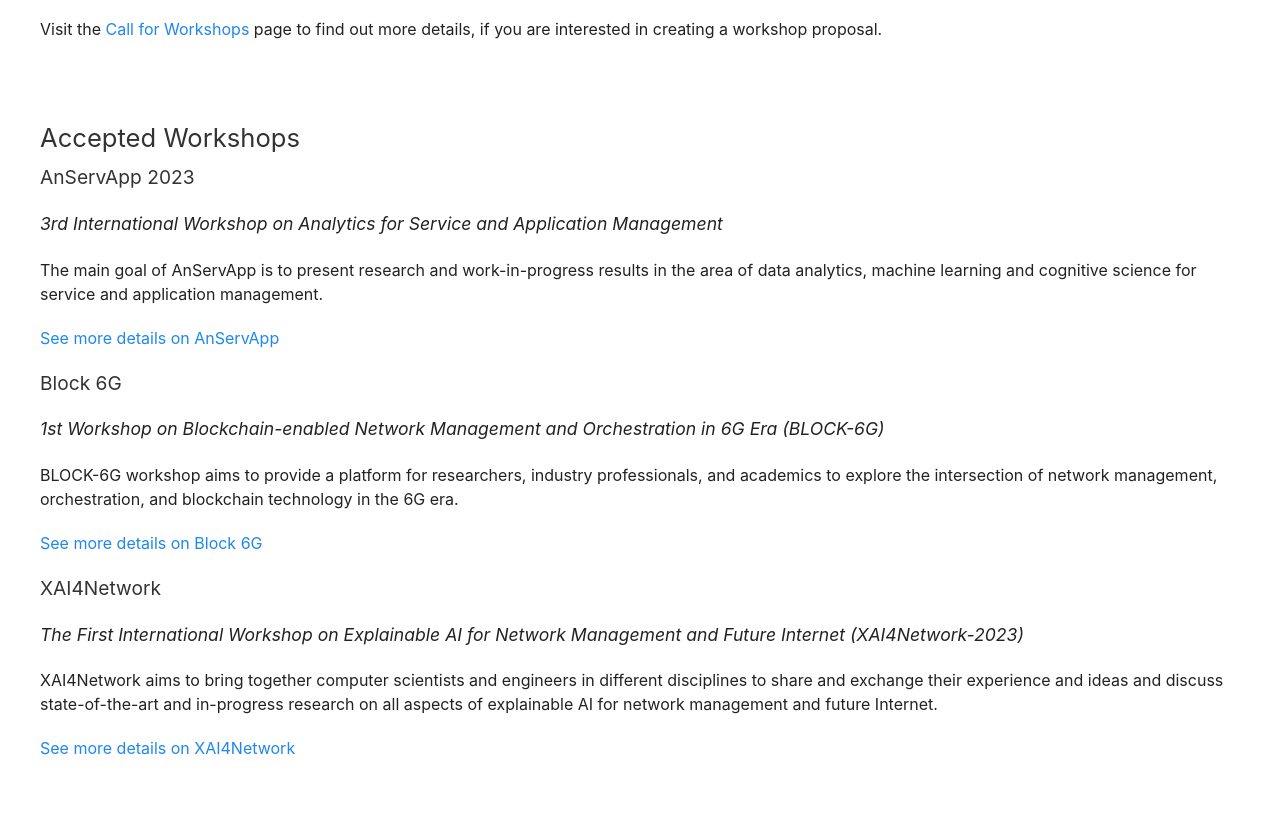
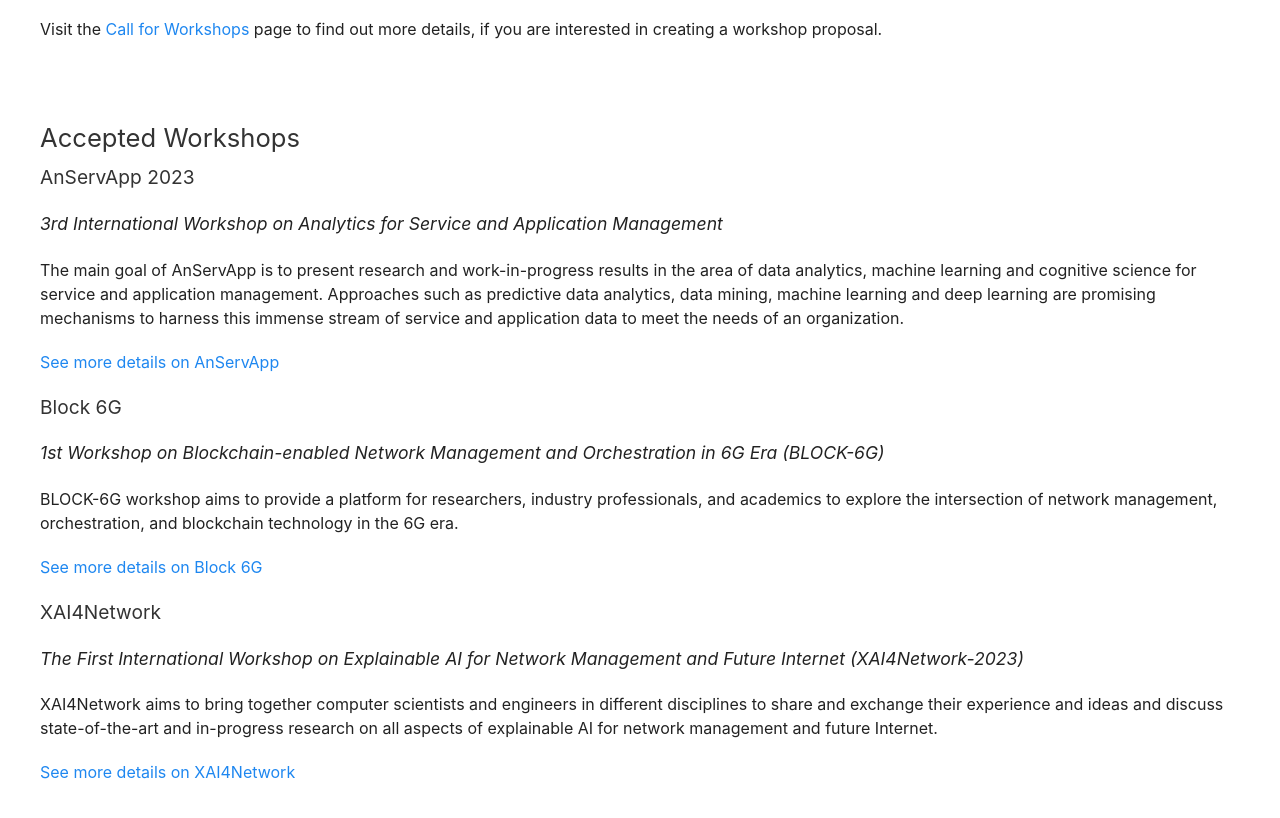
Before and after one commit to stuartclayman/cnsm-2023-website, a Jekyll site: the page built from workshops.html, in a window 1280 px wide and 900 px high, scrolled down 395 px. Shown: the top 818 px of the window. Built offline with Jekyll 4.4.1, drawn with Linux system fonts in a browser that asks for light colours; nearby versions of some CDN libraries.

Commit message:
Workshop updates

```diff
--- a/workshop_AnServApp.html
+++ b/workshop_AnServApp.html
@@ -55,8 +55,7 @@ Pal Varga, Budapest University of Technology and Economics, Hungary<br/>
 
 <p>Authors are invited to submit original contributions that have not been published or submitted for publication elsewhere. Papers should be prepared using the IEEE 2-column conference style and are limited to 7 pages including references.</p>
 
-<p>Papers must be submitted electronically in PDF format through EDAS using
-<a href="https://anservapp2023.edas.info/">this link</a>.
+<p>Papers must be submitted electronically in PDF format through EDAS using <a href="https://edas.info/newPaper.php?c=31284&track=119430">this link</a>.
 </p>
 
 <p>In addition to regular papers, short papers describing late-breaking advances and work-in-progress reports from ongoing research are also welcomed. These should also be in IEEE 2-column format between 2 to 4 pages in length. </p>
--- a/workshops.html
+++ b/workshops.html
@@ -45,8 +45,7 @@ addressing timely topics relevant to the main conference.
             <br/>
             <!--<span class="cn-blue">Monday 25 October 2023</span></p>-->
 
-
-          <p>The main goal of AnServApp is to present research and work-in-progress results in the area of data analytics, machine learning and cognitive science for service and application management. </p>
+          <p>The main goal of AnServApp is to present research and work-in-progress results in the area of data analytics, machine learning and cognitive science for service and application management. Approaches such as predictive data analytics, data mining, machine learning and deep learning are promising mechanisms to harness this immense stream of service and application data to meet the needs of an organization.</p>
 
 
           <p><a href="workshop_AnServApp.html">See more details on AnServApp</a></p>
```
